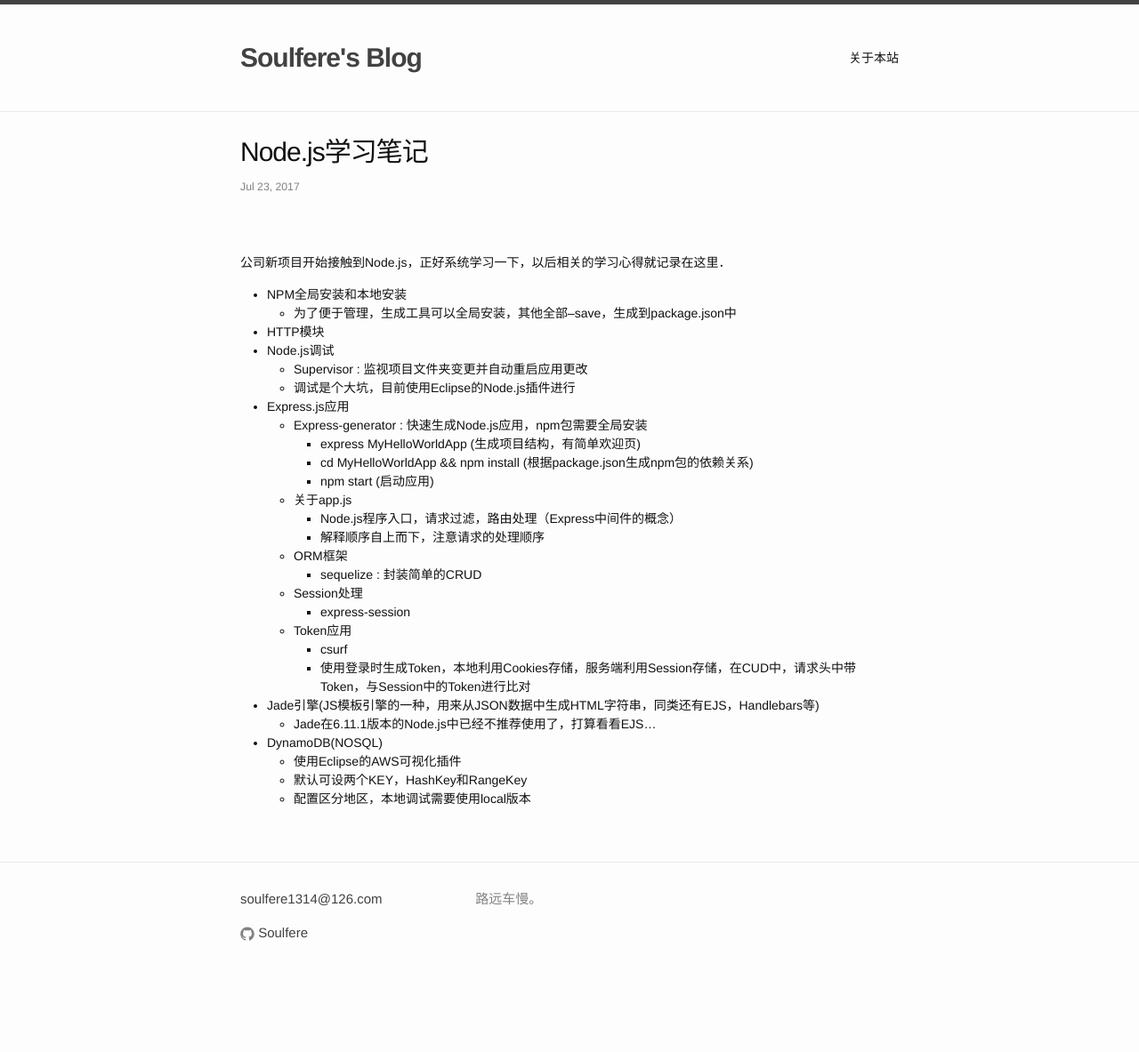
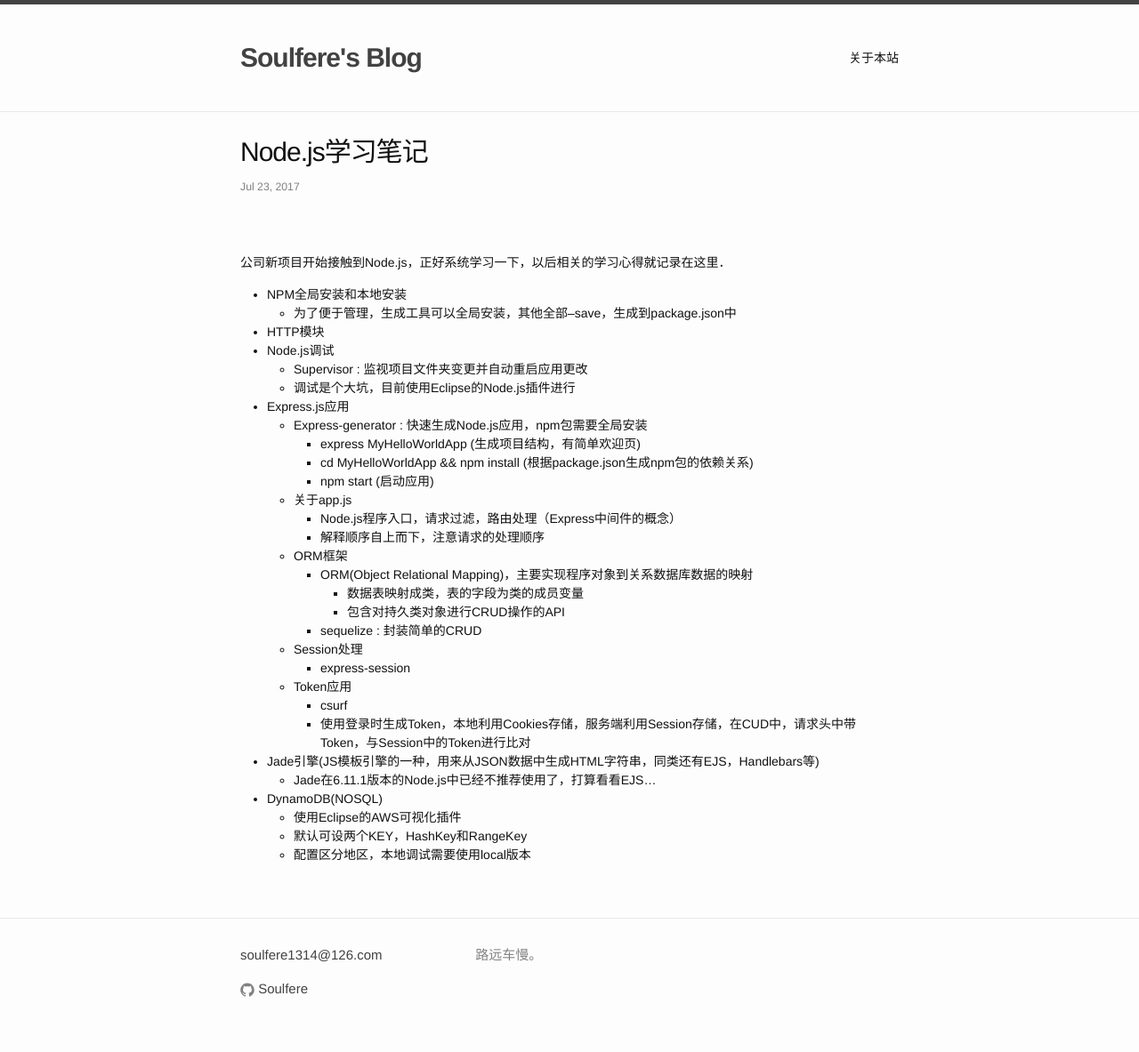
Before and after one commit to soulfere/soulfere.github.io, a Jekyll site: the page built from _posts/2017-7-23-nodejs-learning.markdown, in a window 1280 px wide. Shown: the whole page at 89% size. Built offline with Jekyll 4.4.1, drawn with Linux system fonts in a browser that asks for light colours; before the commit the page ends 1120 px from its top, so only the background shows below that.

Commit message:
Add ORM learning notes.

```diff
--- a/_posts/2017-7-23-nodejs-learning.markdown
+++ b/_posts/2017-7-23-nodejs-learning.markdown
@@ -22,6 +22,9 @@ title:  "Node.js学习笔记"
      - Node.js程序入口，请求过滤，路由处理（Express中间件的概念）
      - 解释顺序自上而下，注意请求的处理顺序
    - ORM框架
+     - ORM(Object Relational Mapping)，主要实现程序对象到关系数据库数据的映射
+       - 数据表映射成类，表的字段为类的成员变量
+       - 包含对持久类对象进行CRUD操作的API
      - sequelize :  封装简单的CRUD
    - Session处理
      - express-session
```
